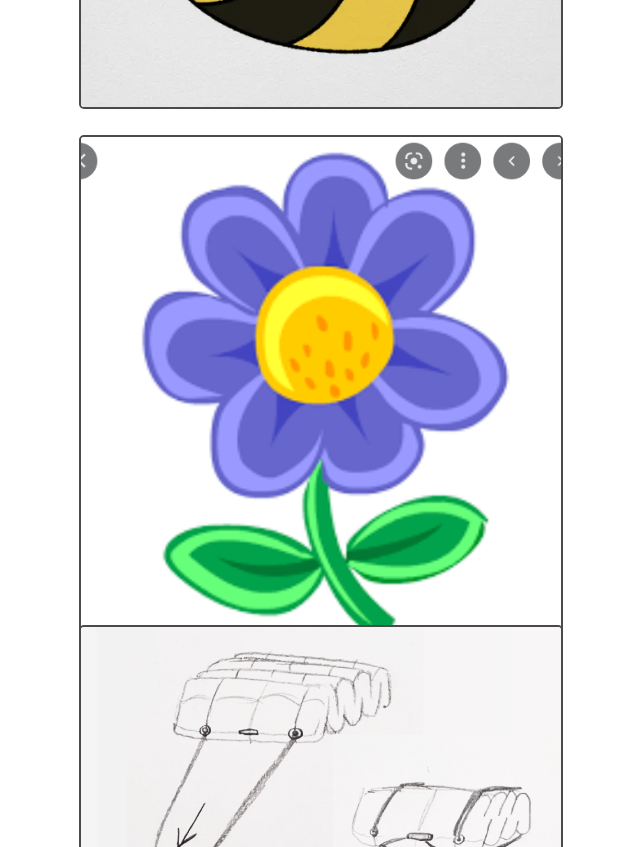
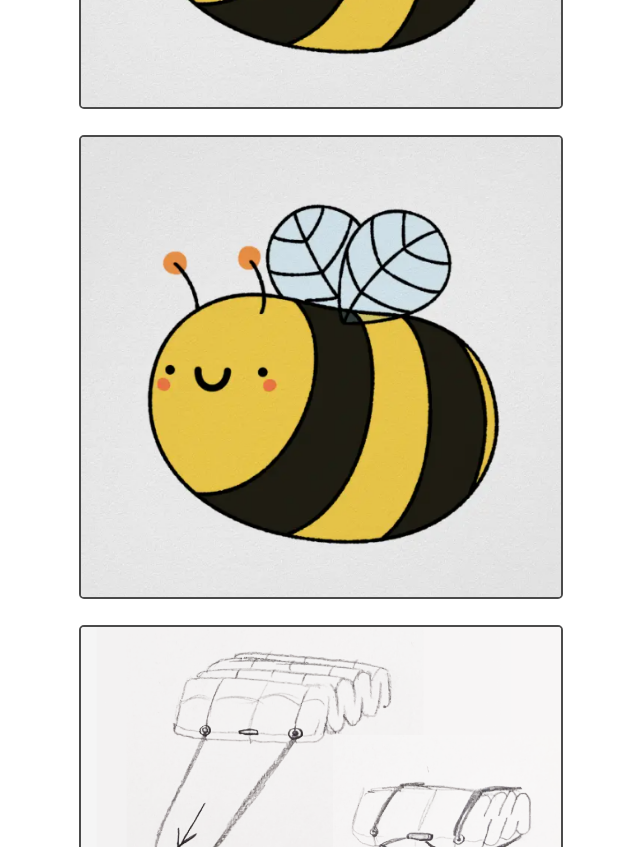
Before and after one commit to lizli0210/mobile-portfolio, a plain HTML site: page index.html in a window 1280 px wide. Shown: the part 720-1567 px from the top of the page, without its empty margins (546-1186 px from the left). Drawn offline with Linux system fonts and the light colour scheme.

Commit message:
Update index.html

```diff
--- a/index.html
+++ b/index.html
@@ -46,7 +46,7 @@
       	</figure>
 
 			<figure class="gallery-item">
-				<a href='FlowerDeliveryApp.html'><img src="images/FlowerDelivery.jpg" alt="Flower Delivery App"></a>
+				<a href='FlowerDeliveryApp.html'><img src="images/FreeBii_Cover.png" alt="Flower Delivery App"></a>
         <figcaption class='overlay'>
 			<div class='title'>Flower Delivery App</div>
 			<div class="subtitle">
```
